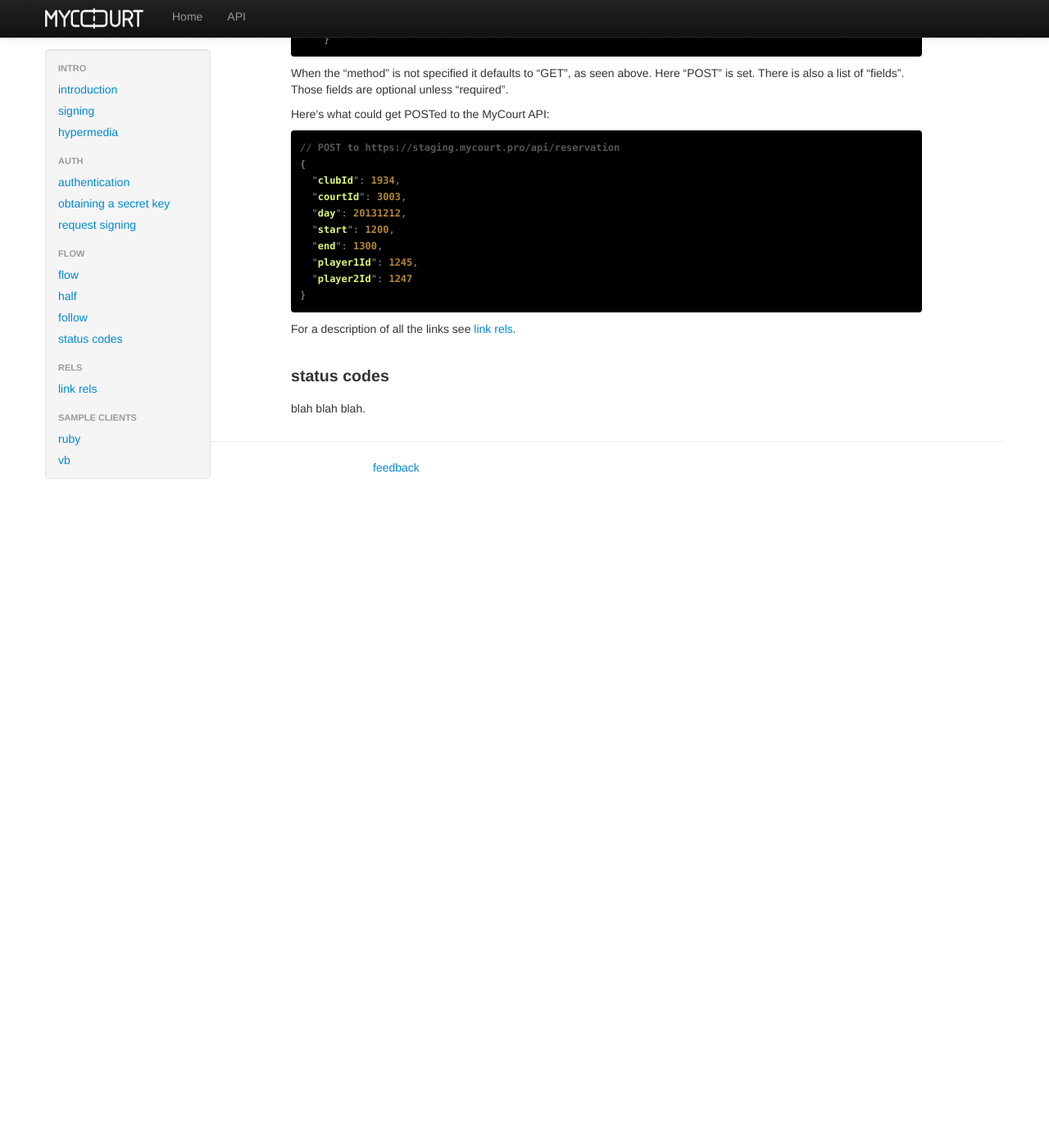
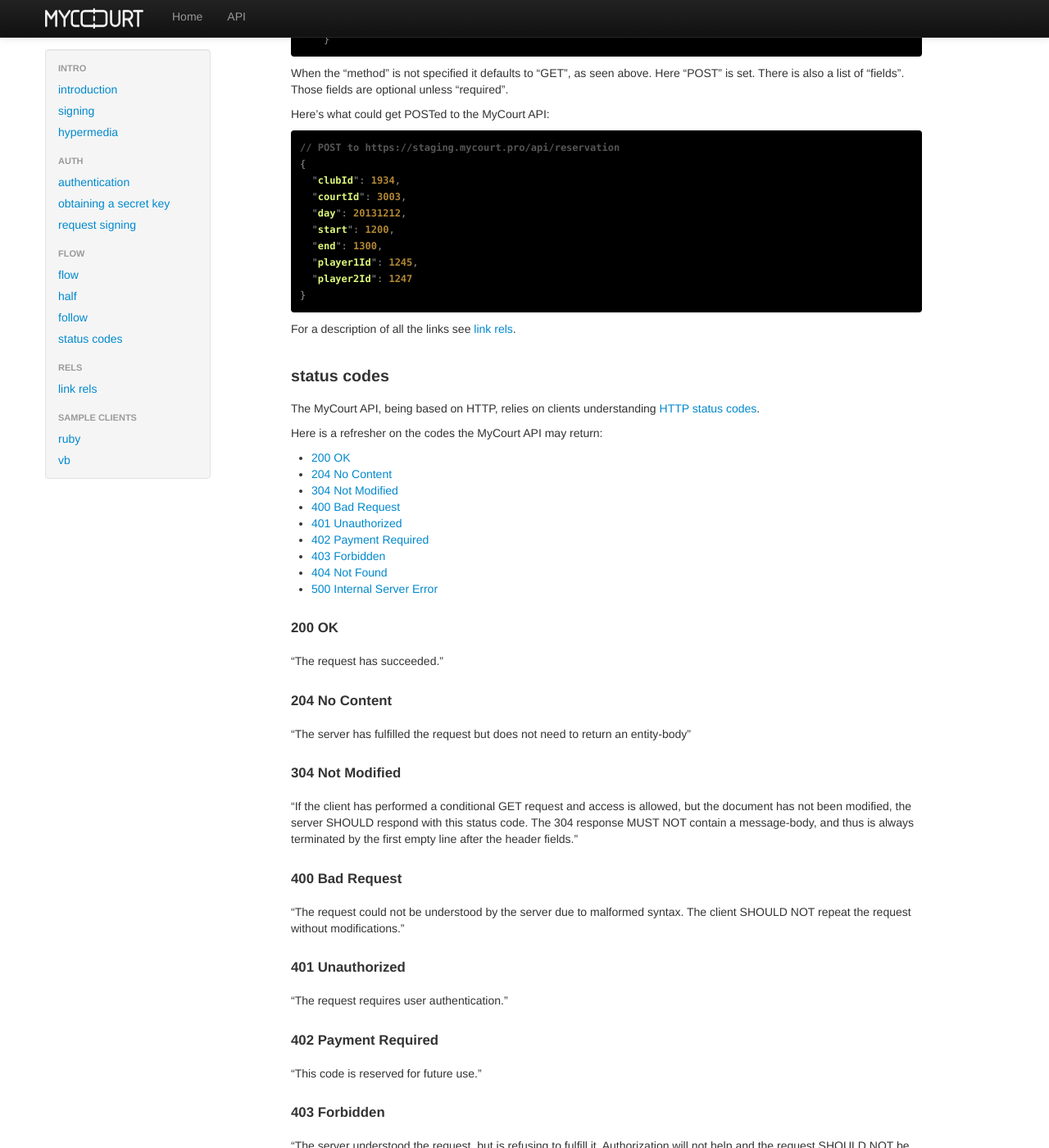
Before and after one commit to mycourtpro/mycourtpro.github.io, a Jekyll site: the page built from api/flow.md, in a window 1280 px wide and 1400 px high, scrolled down 2105 px. Shown: the whole window at 82% size. Built offline with Jekyll 4.4.1, drawn with Linux system fonts in a browser that asks for light colours; before the commit the page ends 2735 px from its top, so only the background shows below that; some of the changed text lies outside the part shown.

```diff
--- a/api/flow.md
+++ b/api/flow.md
@@ -122,4 +122,53 @@ For a description of all the links see [link rels](rels.html).
 
 <h2 id="status">status codes</h2>
 
-blah blah blah.
+The MyCourt API, being based on HTTP, relies on clients understanding [HTTP status codes](http://www.w3.org/Protocols/rfc2616/rfc2616-sec10.html).
+
+Here is a refresher on the codes the MyCourt API may return:
+
+* [200 OK](#200-ok)
+* [204 No Content](#204-no-content)
+* [304 Not Modified](#304-not-modified)
+* [400 Bad Request](#400-bad-request)
+* [401 Unauthorized](#401-unauthorized)
+* [402 Payment Required](#402-payment-required)
+* [403 Forbidden](#403-forbidden)
+* [404 Not Found](#404-not-found)
+* [500 Internal Server Error](#500-internal-server-error)
+
+
+<h3 id="200-ok">200 OK</h3>
+
+"The request has succeeded."
+
+<h3 id="204-no-content">204 No Content</h3>
+
+"The server has fulfilled the request but does not need to return an entity-body"
+
+<h3 id="304-not-modified">304 Not Modified</h3>
+
+"If the client has performed a conditional GET request and access is allowed, but the document has not been modified, the server SHOULD respond with this status code. The 304 response MUST NOT contain a message-body, and thus is always terminated by the first empty line after the header fields."
+
+<h3 id="400-bad-request">400 Bad Request</h3>
+
+"The request could not be understood by the server due to malformed syntax. The client SHOULD NOT repeat the request without modifications."
+
+<h3 id="401-unauthorized">401 Unauthorized</h3>
+
+"The request requires user authentication."
+
+<h3 id="402-payment-required">402 Payment Required</h3>
+
+"This code is reserved for future use."
+
+<h3 id="403 Forbidden">403 Forbidden</h3>
+
+"The server understood the request, but is refusing to fulfill it. Authorization will not help and the request SHOULD NOT be repeated."
+
+<h3 id="404-not-found">404 Not Found</h3>
+
+"The server has not found anything matching the Request-URI. No indication is given of whether the condition is temporary or permanent."
+
+<h3 id="500-internal-server-error">500 Internal Server Error</h3>
+
+"The server encountered an unexpected condition which prevented it from fulfilling the request."
```
